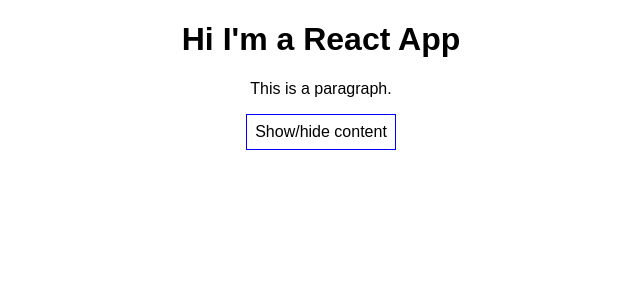
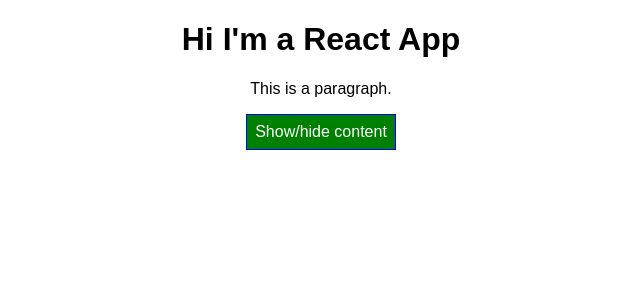
Before and after one commit to D3stros/React-Projects, a React (Create React App) app: page / in a window 1280 px wide. Shown: the top 300 px of the page, without its empty margins (319-959 px from the left). Built offline with nearby package versions, Linux system fonts and the light colour scheme.

Commit message:
Set styles dynamically. Here changing the button color.

```diff
--- a/src/App.js
+++ b/src/App.js
@@ -47,7 +47,8 @@
 
   render() {
     const style = {
-      backgroundColor: "white",
+      backgroundColor: "green",
+      color: "white",
       font: "inherit",
       border: "1px solid blue",
       padding: "8px",
@@ -69,6 +70,8 @@
           })}
       </div>
       );
+      // Button color should be red when Persons are visible
+      style.backgroundColor = "red";
     }
     return (
       <div className="App">
```
